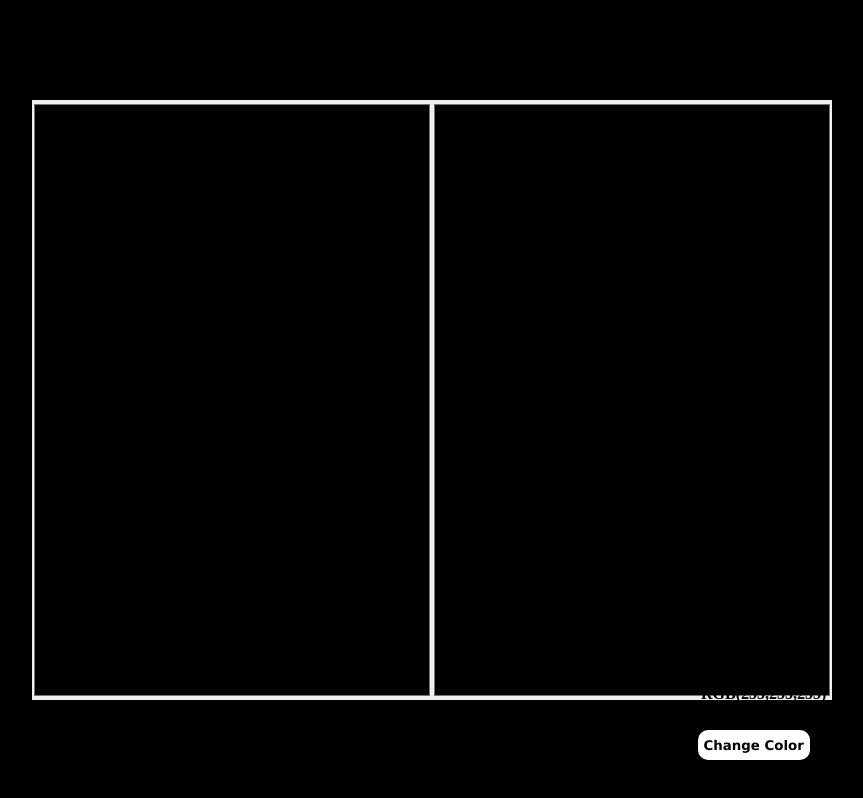
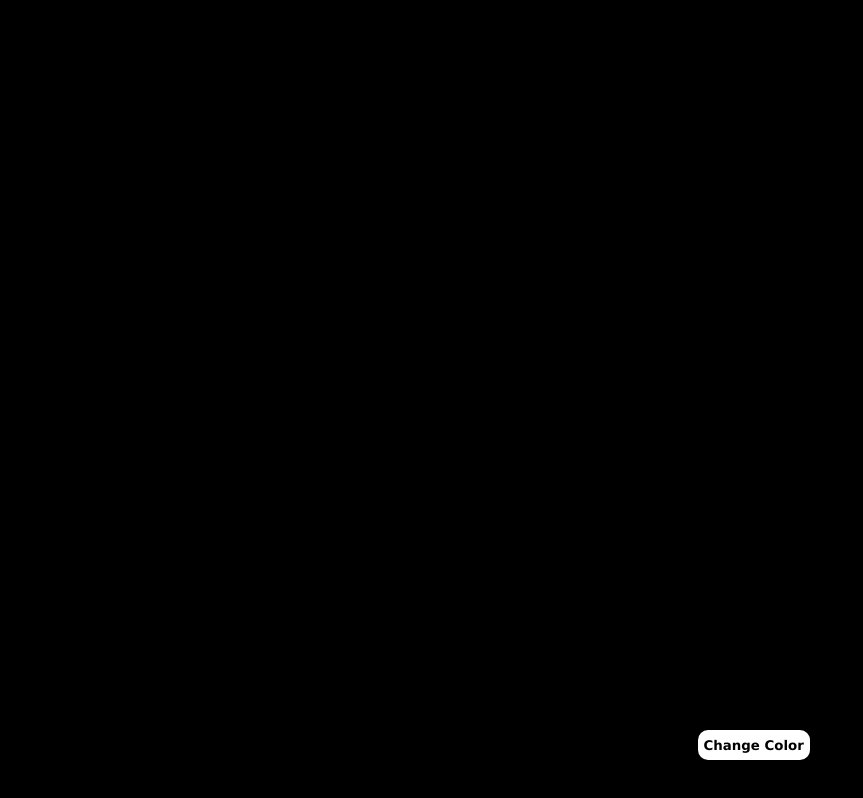
Before and after one commit to jambiebs/color-generator, a plain HTML site: page index.html in a window 1280 px wide. Shown: the whole page, without its empty margins (208-1071 px from the left). Drawn offline with Linux system fonts and the light colour scheme.

Commit message:
corrected

```diff
--- a/index.html
+++ b/index.html
@@ -7,23 +7,8 @@
     <title>Color-Generator</title>
     <link rel="stylesheet" href="./style.css">
     <script src="./script.js" defer></script>
-    <style>
-        .flex {
-            display: flex;
-            justify-content: center;
-            align-items: center;
-        }
-        .gufran{
-            width: 400px;
-            height: 600px;
-            border: none;
-        }
-    </style>
 </head>
 <body>
-    <form class= "flex" action="">
-        <input class="gufran" type="color" name="" id="">
-        <input class="gufran" type="color" name="" id="">
     </form>
     <div class="div">
         <h1 class="color">RGB(255,255,255)</h1>
```
